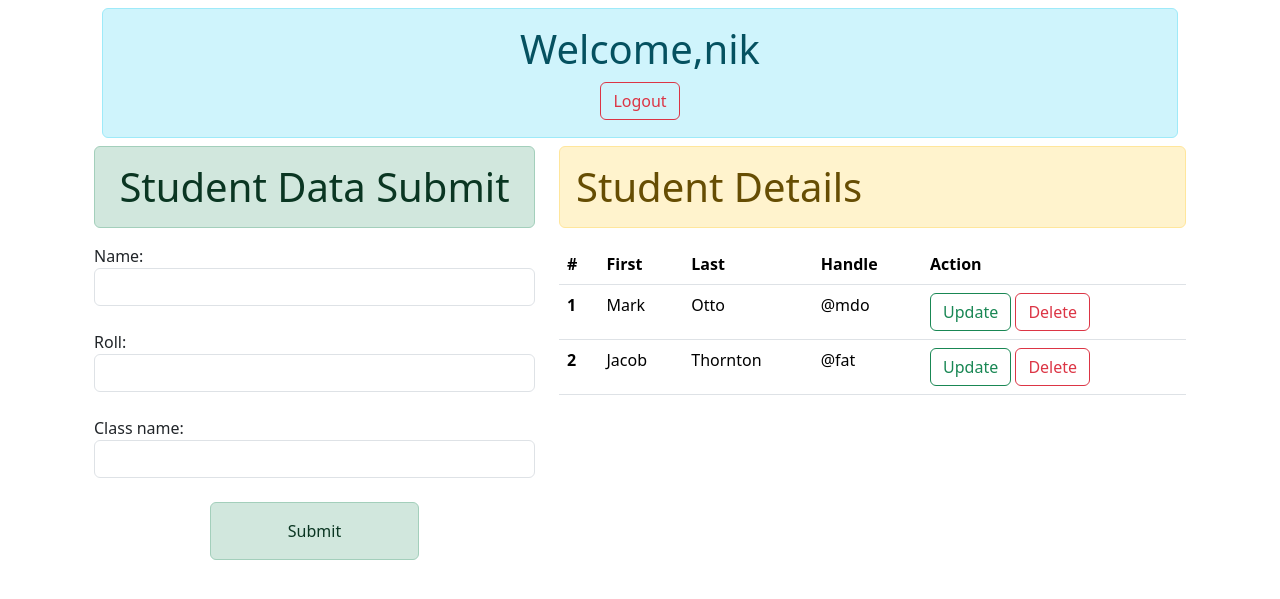
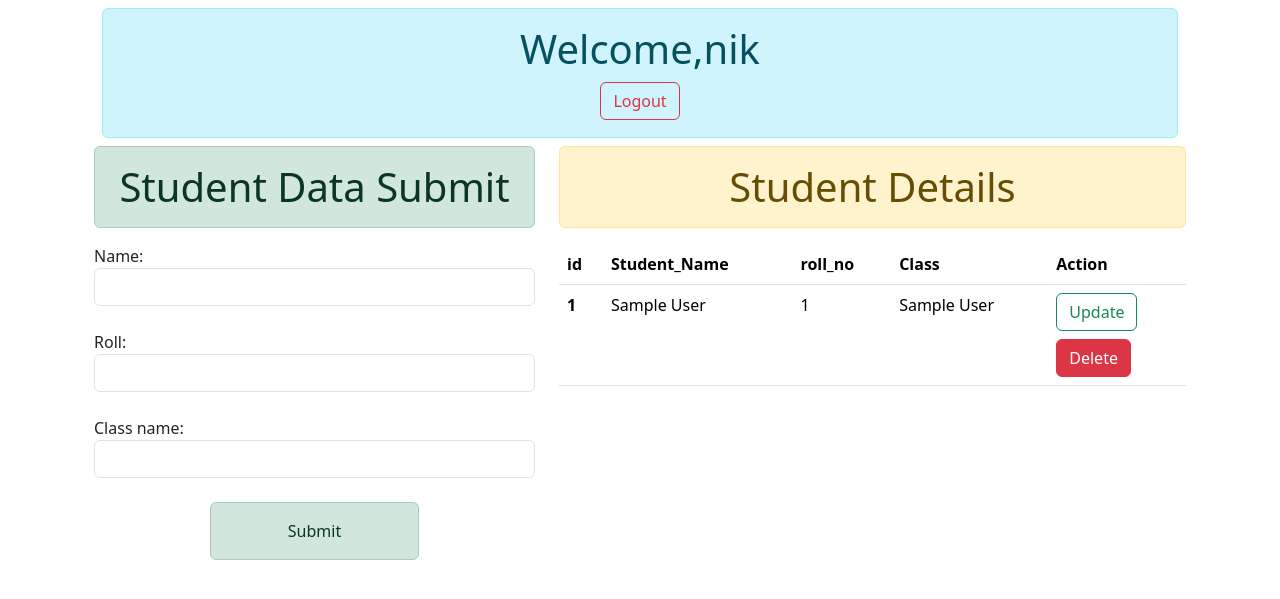
Before and after one commit to nikhilrai-tech/crud, a Django app: page /school/dashboard/ in a window 1280 px wide. Shown: the top 599 px of the page. Run offline with Django 4.2, Linux system fonts and the light colour scheme; a user stored in the database is signed in; tables that the repository leaves empty hold one stand-in row (values such as "Sample post").

Commit message:
third commit

```diff
--- a/mainapp/models.py
+++ b/mainapp/models.py
@@ -17,6 +17,3 @@ class Student(models.Model):
     name=models.CharField(max_length=50)
     roll=models.IntegerField(null=True)
     class_name=models.CharField(max_length=50)
-
-    def __str__(self):
-        return self.name,self.roll,self.class_name
--- a/mainapp/templates/dashboard.html
+++ b/mainapp/templates/dashboard.html
@@ -15,6 +15,8 @@
         <div class="row">
             <div class="col-sm-5">
              <h1 class="alert alert-success text-center">Student Data Submit</h1>
+             <form action="" method="post">
+              {%csrf_token%}
               {%for i in form%}
               {{i.label_tag}} {{i}}<br> {{i.errors}}
               {%endfor%}
@@ -22,44 +24,46 @@
                   <button class="alert alert-success" style="width: 50%;">Submit</button>
                   <!-- <a href="" class="alert alert-success" style="width: 150px;">Submit</a> -->
               </div>
+             </form>
+
 
             </div>
             <div class="col">
-              <h1 class="alert alert-warning">Student Details</h1>
+              <h1 class="alert alert-warning text-center">Student Details</h1>
+              {%if data%}
               <table class="table table-hover mt-2">
                 <thead>
                   <tr>
-                    <th scope="col">#</th>
-                    <th scope="col">First</th>
-                    <th scope="col">Last</th>
-                    <th scope="col">Handle</th>
+                    <th scope="col">id</th>
+                    <th scope="col">Student_Name</th>
+                    <th scope="col">roll_no</th>
+                    <th scope="col">Class</th>
                     <th scope="col">Action</th>
                   </tr>
                 </thead>
                 <tbody>
+                  {%for i in data%}
                   <tr>
-                    <th scope="row">1</th>
-                    <td>Mark</td>
-                    <td>Otto</td>
-                    <td>@mdo</td>
+                    <th scope="row">{{i.id}}</th>
+                    <td>{{i.name}}</td>
+                    <td>{{i.roll}}</td>
+                    <td>{{i.class_name}}</td>
                     <td>
-                        <a href="" class="btn btn-outline-success">Update</a>
-                        <a href="" class="btn btn-outline-danger">Delete</a>
+                        <a href="{% url 'update' i.id %}" class="btn btn-outline-success">Update</a>
+                        <form action="{% url 'delete' i.id %}" method="post">
+                          {% csrf_token %}
+                          <input type="submit" value="Delete" class="btn btn-danger mt-2">
+                            <!-- <button class="btn btn-danger btn-sm">Delete</button> -->
+                      </form>
                     </td>
                   </tr>
-                  <tr>
-                    <th scope="row">2</th>
-                    <td>Jacob</td>
-                    <td>Thornton</td>
-                    <td>@fat</td>
-                    <td>
-                        <a href="" class="btn btn-outline-success">Update</a>
-                        <a href="" class="btn btn-outline-danger">Delete</a>
-                    </td>
+                  {%endfor%}
 
-                  </tr>
                 </tbody>
               </table>
+              {%else%}
+              <h2 class="alert alert-danger text-center">No Record Found</h2>
+              {%endif%}
             </div>
           </div>
     </div>
--- a/schoolapp/models.py
+++ b/schoolapp/models.py
@@ -1,6 +1 @@
 from django.db import models
-
-class Student(models.Model):
-    name=models.CharField(max_length=50)
-    roll=models.IntegerField()
-    class_name=models.CharField(max_length=50)
--- a/schoolapp/urls.py
+++ b/schoolapp/urls.py
@@ -3,5 +3,6 @@ from schoolapp import views
 urlpatterns = [
     path('school/',views.home),
     path('dashboard/',views.dashboard),
-
+    path('update/<int:pk>/',views.update,name='update'),
+    path('delete/<int:pk>/',views.delete,name='delete'),
 ]
--- a/schoolapp/views.py
+++ b/schoolapp/views.py
@@ -1,11 +1,38 @@
 from django.shortcuts import render,HttpResponseRedirect
 from mainapp.forms import studentform
 from django.contrib.auth.decorators import login_required
+from mainapp.models import Student
 
 def home(request):
     return render(request,"school.html")
 
 @login_required
 def dashboard(request):
-    fm=studentform
-    return render(request,"dashboard.html",{"form":fm})
+    if request.method=="POST":
+        fm=studentform(request.POST)
+        if fm.is_valid():
+            fm.save()
+            return HttpResponseRedirect("/school/dashboard/")
+    fm=studentform()
+    data=Student.objects.all()
+    return render(request,"dashboard.html",{"form":fm,"data":data})
+
+
+@login_required
+def update(request,pk):
+    id=Student.objects.get(id=pk)
+    if request.method=="POST":
+        fm=studentform(data=request.POST,instance=id)
+        if fm.is_valid():
+            fm.save()
+            return HttpResponseRedirect("/school/dashboard/")
+    fm=studentform(instance=id)
+    return render(request,"update.html",{"form":fm})
+
+@login_required
+def delete(request, pk):
+    id=pk
+    if request.method == "POST":
+        stu=Student.objects.get(id=id)
+        stu.delete()
+        return HttpResponseRedirect("/school/dashboard/")
```
Also changed, not shown: mainapp/templates/update.html (added, +14 -0 lines), db.sqlite3, mainapp/views.py (line endings or trailing spaces). Lines whose indentation alone changed are shown as unchanged.
